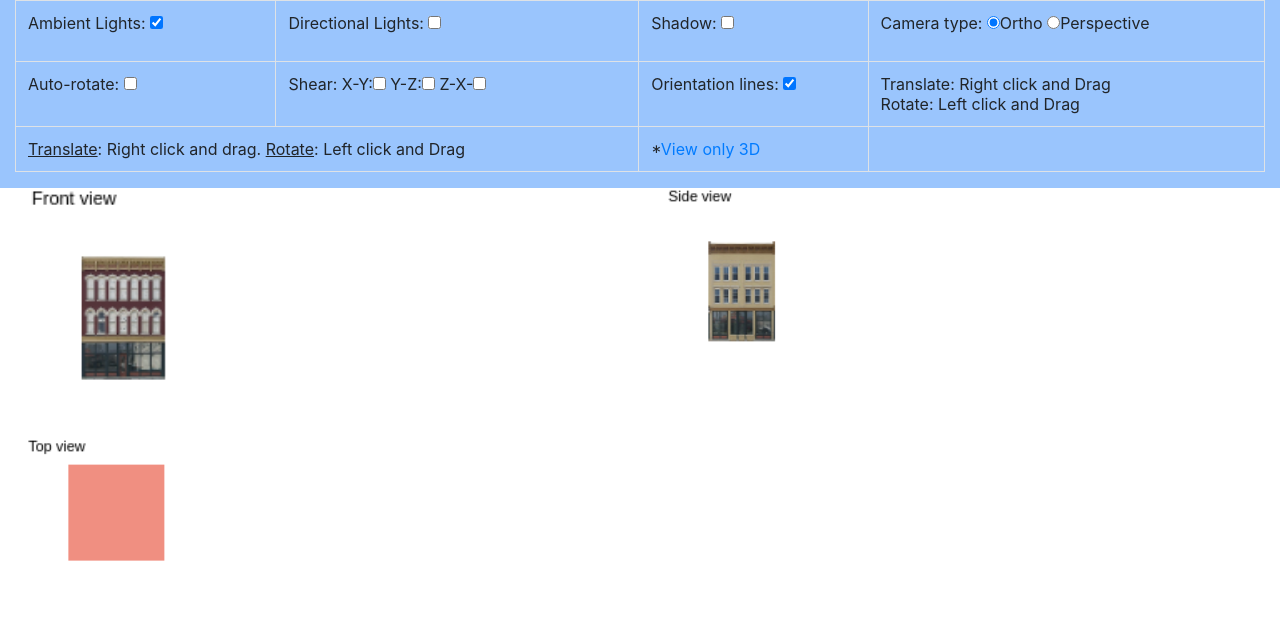
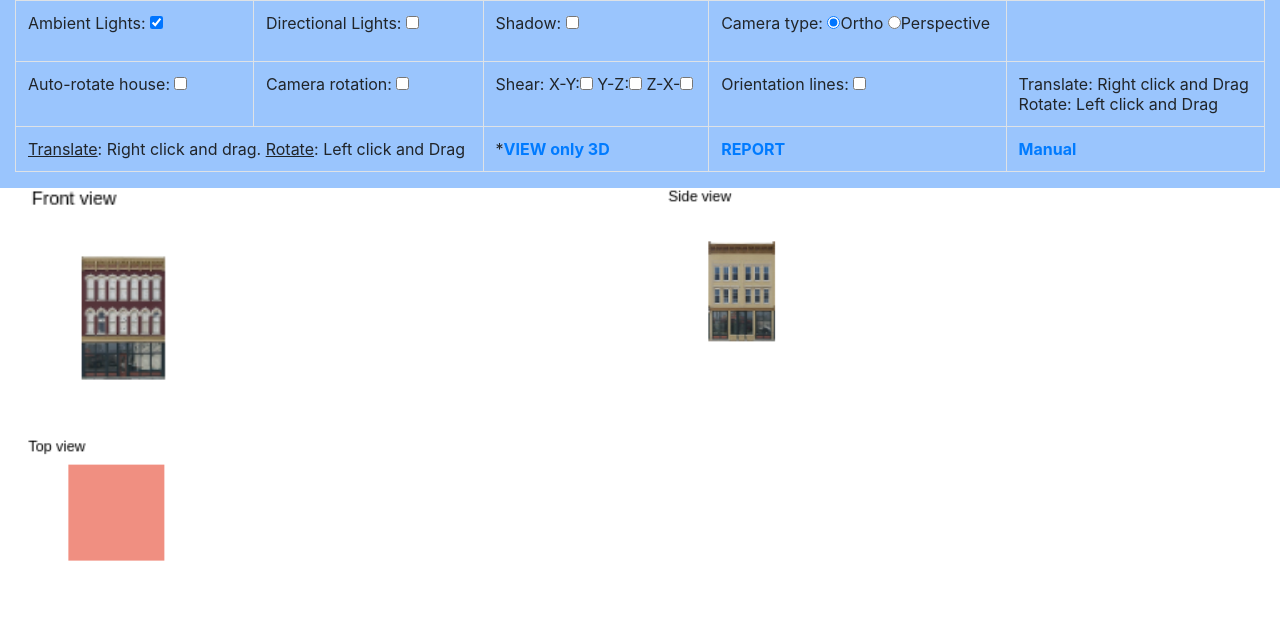
Before and after one commit to z00bean/427546s2018, a plain HTML site: page finalProject/index.html in a window 1280 px wide. Drawn offline with nearby package versions, Linux system fonts and the light colour scheme.

Commit message:
Update index.html

```diff
--- a/finalProject/index.html
+++ b/finalProject/index.html
@@ -29,18 +29,21 @@
 								</td>
 							</tr>
 							<tr>
-								<td>Auto-rotate: <input type="checkbox" id="chkRotate" onchange="setRotate()"></td>
+								<td>Auto-rotate house: <input type="checkbox" id="chkRotate" onchange="setRotate()"></td>
+								<td>Camera rotation: <input type="checkbox" id="chkRotateCamera" onchange="setRotateCamera()"></td>
 								<td>Shear:
 									X-Y:<input type="checkbox" id="chkShearXY" onchange="setShearStatusXY()">
 									Y-Z:<input type="checkbox" id="chkShearYZ" onchange="setShearStatusYZ()">
 									Z-X-<input type="checkbox" id="chkShearZX" onchange="setShearStatusZX()">
 								</td>
-								<td>Orientation lines: <input type="checkbox" id="chkHelper" onchange="setHelper()" checked></td>
+								<td>Orientation lines: <input type="checkbox" id="chkHelper" onchange="setHelper()"></td>
 								<td>Translate: Right click and Drag<br/>Rotate: Left click and Drag</td>
 							</tr>
 							<tr>
 								<td colspan="2"><u>Translate</u>: Right click and drag. <u>Rotate</u>: Left click and Drag</td>
-								<td>*<a href ="index2.html">View only 3D</a></td>
+								<td>*<a href ="index2.html"><b>VIEW only 3D</b></a></td>
+								<td><a href ="reportWeek4.pdf" target ="_blank"><b>REPORT</b></a></td>
+								<td><a href ="manualWeek4.pdf" target ="_blank"><b>Manual</b></a></td>
 							</tr>
 						</table>
 				</div>
```
